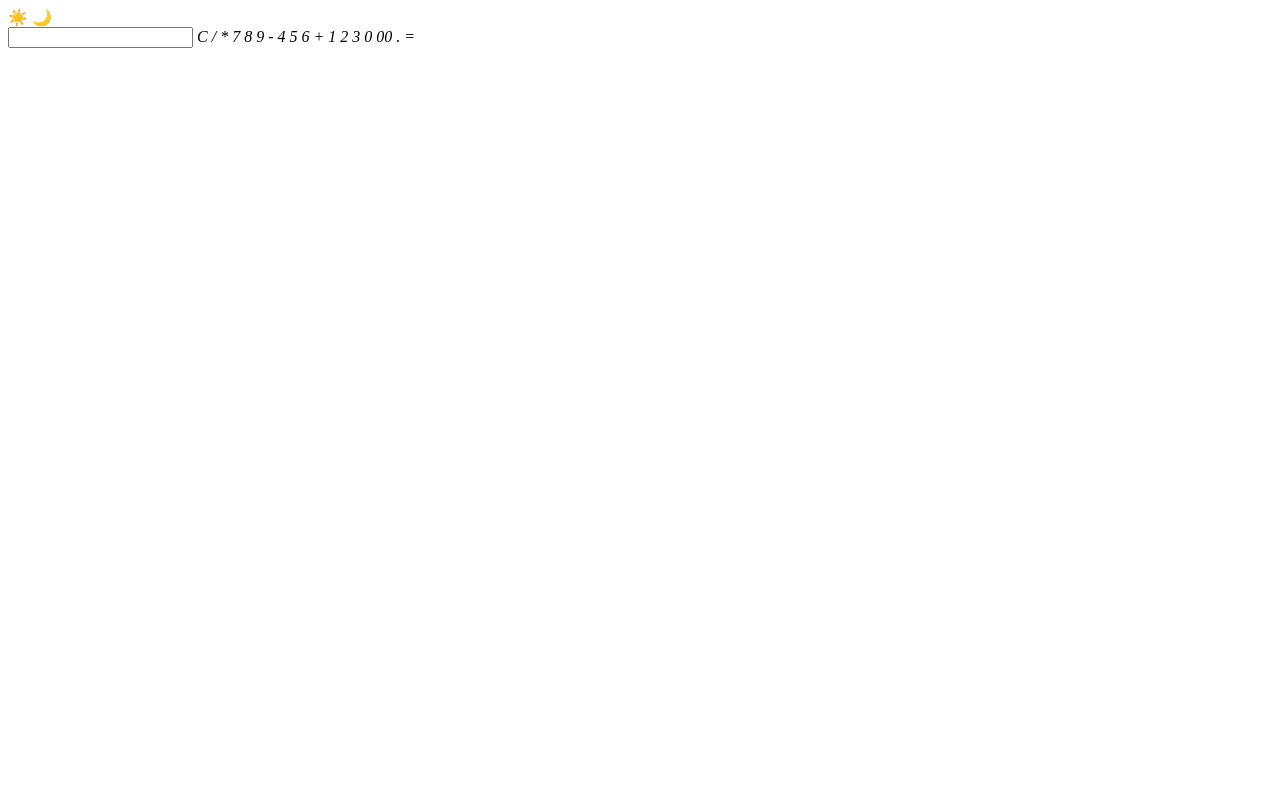
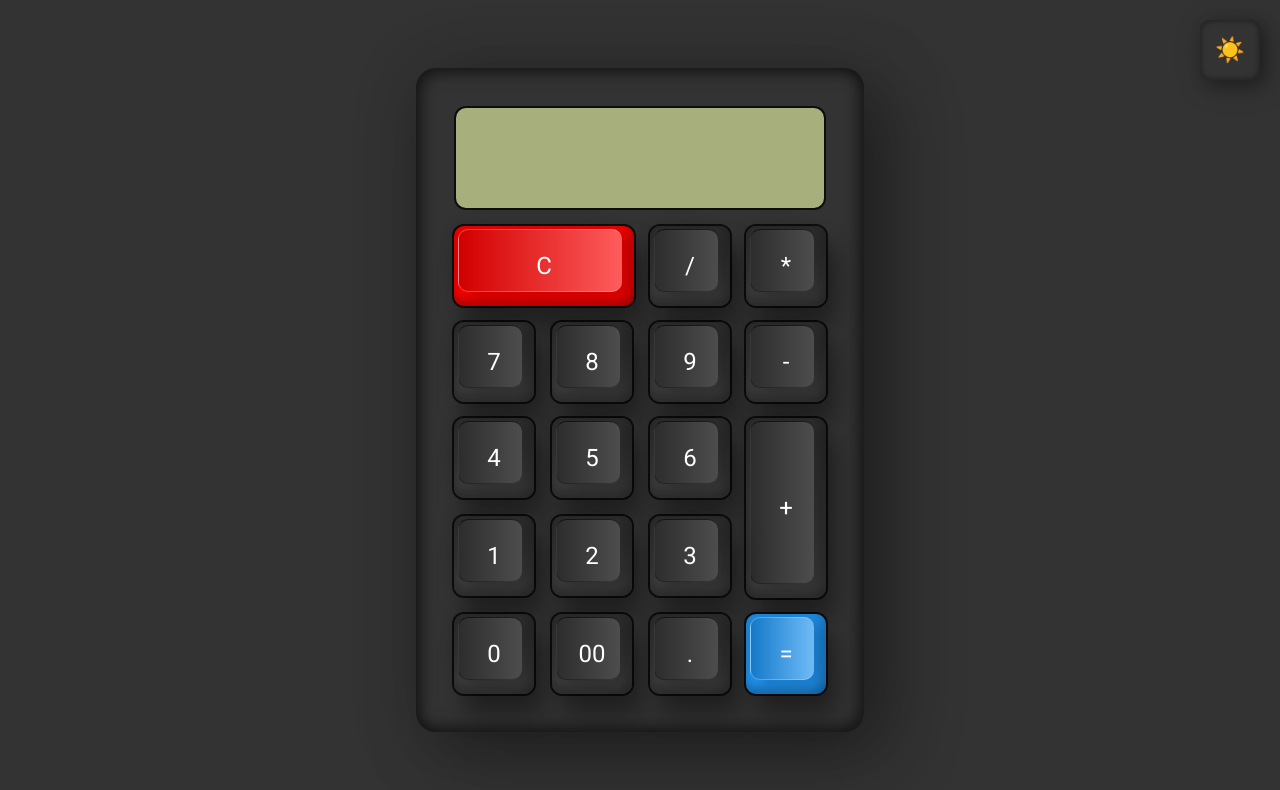
Before and after one commit to juansueldo/Calculadora, a plain HTML site: page index.html in a window 1280 px wide. Drawn offline with Linux system fonts and the light colour scheme; the site is published under a folder, as on GitHub Pages, so addresses that start at the root find nothing.

Commit message:
Segundo guardado

```diff
--- a/index.html
+++ b/index.html
@@ -5,8 +5,8 @@
     <meta http-equiv="X-UA-Compatible" content="IE=edge">
     <meta name="viewport" content="width=device-width, initial-scale=1.0">
     <title>Calculadora</title>
-    <link rel="stylesheet" type="text/css" href="/css/styles.css">
-    <link rel="icon" href="/img/Calculator.png">
+    <link rel="stylesheet" type="text/css" href="styles.css">
+    <link rel="icon" href="Calculator.png">
 
 </head>
 <body>
@@ -37,7 +37,7 @@
 
             <span class="num equal" onclick="document.calc.txt.value=eval(calc.txt.value)"><i>=</i></span>
         </form>
-        <script src="/js/main.js"></script>
+        <script src="main.js"></script>
     </div>
 </body>
 </html>
--- /dev/null
+++ b/main.js
@@ -0,0 +1,5 @@
+let body = document.querySelector('body');
+let btn = document.querySelector('.btn');
+btn.onclick = function(){
+    body.classList.toggle('light')
+};
--- /dev/null
+++ b/styles.css
@@ -0,0 +1,201 @@
+@import url('https://fonts.googleapis.com/css2?family=Roboto:wght@300;400&display=swap');
+*
+{
+    margin: 0;
+    padding: 0;
+    box-sizing: border-box;
+    font-family: 'Roboto', sans-serif;
+}
+body
+{
+    display: flex;
+    justify-content: center;
+    align-items: center;
+    min-height: 100vh;
+    background: #333;
+}
+body.light{
+    background: #f8f8f8f8;
+}
+.container
+{
+    position: relative;
+    min-width: 300px;
+    min-height: 400px;
+    background: #333;
+    padding: 40px 30px 30px;
+    border-radius: 20px;
+    box-shadow: 25px 25px 75px rgba(0, 0, 0, 0.25),
+    10px 10px 70px rgba(0, 0, 0, 0.25),
+    inset -5px -5px 15px rgba(0, 0, 0, 0.5),
+    inset 5px 5px 15px rgba(0, 0, 0, 0.5);
+}
+body.light .container{
+    background: #fafafafa;
+    box-shadow: 25px 25px 75px rgba(0, 0, 0, 0.15),
+    10px 10px 70px rgba(0, 0, 0, 0.15),
+    inset -5px -5px 15px rgba(0, 0, 0, 0.15),
+    inset 5px 5px 15px rgba(0, 0, 0, 0.05);
+}
+.calculator{
+    position: relative;
+    display: grid;
+}
+.calculator .value{
+    position: relative;
+    grid-column: span 4;
+    height: 100px;
+    left: 10px;
+    width: calc(100% - 20px);
+    border: none;
+    outline: none;
+    background: #a7af7c;
+    margin-bottom: 10px;
+    border-radius: 10px;
+    box-shadow: 0 0 0 2px rgba(0, 0, 0, 0.75);
+    text-align: right;
+    padding: 10px;
+    font-size: 2em;
+}
+
+.calculator span{
+    position: relative;
+    display: grid;
+    place-items: center;
+    width: 80px;
+    height: 80px;
+    margin: 8px;
+    background: linear-gradient(180deg,#2f2f2f,#3f3f3f);
+    box-shadow: inset -8px 0 8px rgba(0, 0, 0, 0.15),
+    inset 0 -8px 8px rgba(0, 0, 0, 0.25),
+    0 0 0 2px rgba(0, 0, 0, 0.75),
+    10px 20px 25px rgba(0, 0, 0, 0.4);
+    color: #fff;
+    user-select: none;
+    cursor: pointer;
+    font-weight: 400;
+    border-radius: 10px;
+}
+body.light .calculator span{
+    background: linear-gradient(180deg,#fafafa,#f4f4f4);
+    box-shadow: inset -8px 0 8px rgba(0, 0, 0, 0.15),
+    inset 0 -8px 8px rgba(0, 0, 0, 0.15),
+    0 0 0 2px rgba(0, 0, 0, 0.1),
+    10px 20px 25px rgba(0, 0, 0, 0.25);
+}
+.calculator span::before
+{
+    content: '';
+    position: absolute;
+    top: 3px;
+    left: 4px;
+    bottom: 14px;
+    right: 12px;
+    background: linear-gradient(90deg,#2d2d2d,#4d4d4d);
+    border-radius: 10px;
+    box-shadow: -5px -5px 15px rgba(0, 0, 0, 0.1),
+    10px 5px 10px rgba(0, 0, 0, 0.15);
+    border-left: 1px solid #0004;
+    border-bottom: 1px solid #0004;
+    border-top: 1px solid #0009;
+}
+body.light .calculator span::before{
+    background: linear-gradient(90deg,#e6e6e6,#efefef);
+    border-radius: 10px;
+    box-shadow: -10px -10px 10px rgba(255, 255, 255, 0.25),
+    10px 5px 10px rgba(0, 0, 0, 0.15);
+    border-left: 1px solid #fff4;
+    border-bottom: 1px solid #fff4;
+    border-top: 1px solid #fff9;
+}
+.calculator span:active{
+    filter: brightness(1.5);
+}
+body.light .calculator span:active{
+    filter: brightness(0.9);
+}
+.calculator span i{
+    position: relative;
+    font-style: normal;
+    font-size: 1.5em;
+    text-transform: uppercase;
+
+}
+body.light .calculator span i{
+    color: #333;
+}
+body.light .calculator span.clear i,
+body.light .calculator span.equal i{
+    color: #fff;
+}
+body.light .calculator .clear,
+.calculator .clear
+{
+    grid-column: span 2;
+    width: 180px;
+    background: #f00;
+
+}
+body.light .calculator .clear::before,
+.calculator .clear::before
+{
+    background: linear-gradient(90deg,#d20000,#ffffff5c);
+    border-left: 1px solid #fff4;
+    border-bottom: 1px solid #fff4;
+    border-top: 1px solid #fff4;
+}
+.calculator .plus
+{
+    grid-row: span 2;
+    height: 180px;
+}
+body.light .calculator .equal,
+.calculator .equal
+{
+    background: #2196f3;
+}
+body.light .calculator .equal::before,
+.calculator .equal::before
+{
+    background: linear-gradient(90deg,#1479c9,#ffffff5c);
+    border-left: 1px solid #fff4;
+    border-bottom: 1px solid #fff4;
+    border-top: 1px solid #fff4;
+}
+.btn{
+    position: absolute;
+    top: 20px;
+    right: 20px;
+    width: 60px;
+    height: 60px;
+    background: #333;
+    font-size: 1.5em;
+    box-shadow: 5px 5px 15px rgba(0, 0, 0, 0.25),
+    5px 5px 30px rgba(0, 0, 0, 0.25),
+    inset -2px -2px 5px rgba(0, 0, 0, 0.25),
+    inset 2px 2px 5px rgba(0, 0, 0, 0.25);
+    display: flex;
+    justify-content: center;
+    align-items: center;
+    cursor: pointer;
+    border-radius: 10px;
+}
+body.light .btn{
+    background: #fafafafa;
+    box-shadow: 5px 5px 15px rgba(0, 0, 0, 0.1),
+    5px 5px 30px rgba(0, 0, 0, 0.05),
+    inset -2px -2px 5px rgba(0, 0, 0, 0.1),
+    inset 2px 2px 5px rgba(0, 0, 0, 0.05);
+}
+.btn strong{
+    display: none;
+}
+.btn strong:nth-child(1){
+    display: block;
+}
+body.light .btn strong:nth-child(1){
+    display: none;
+}
+body.light .btn strong:nth-child(2){
+    display: block;
+}
```
Also changed, not shown: Calculator.png (added).
